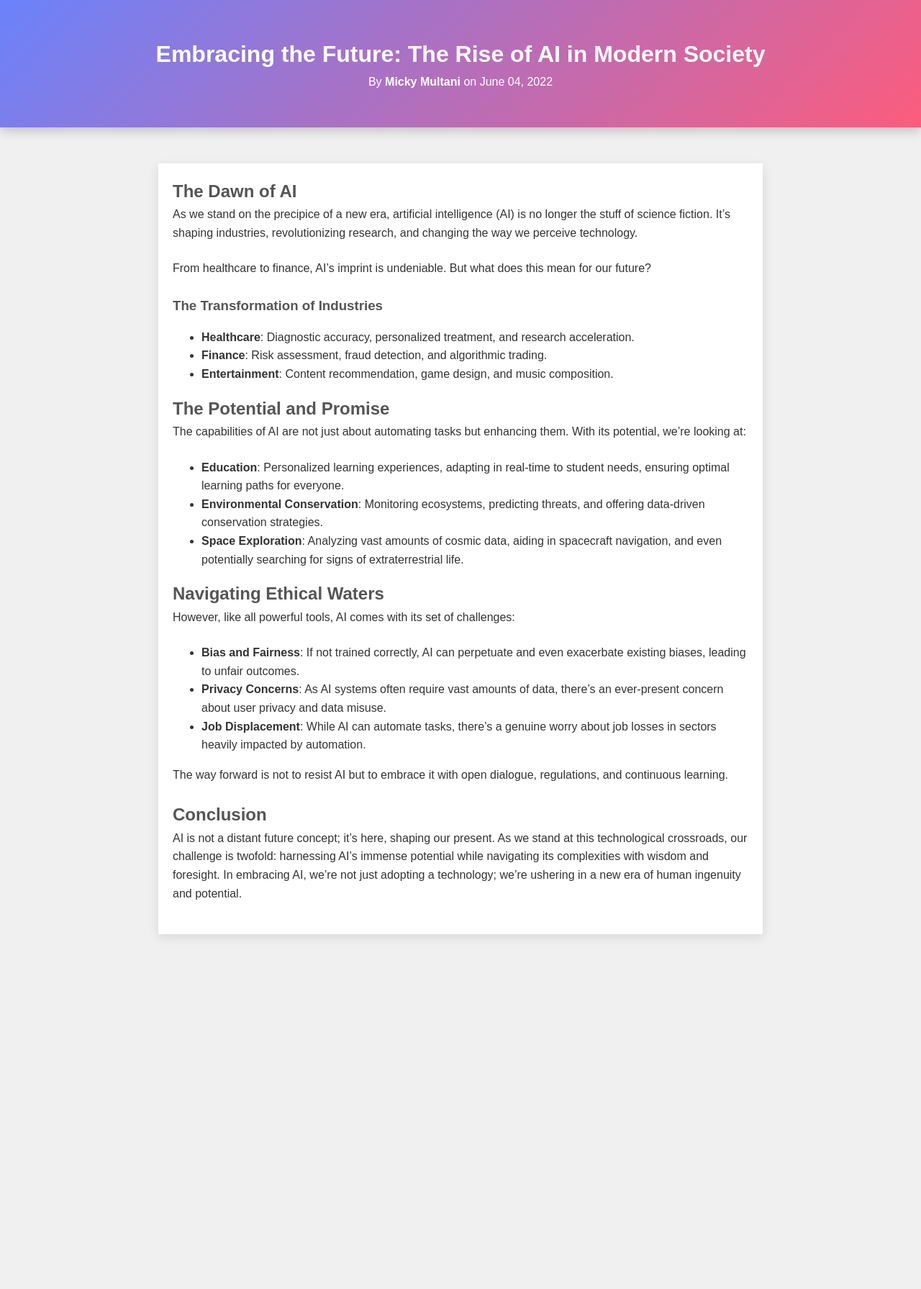
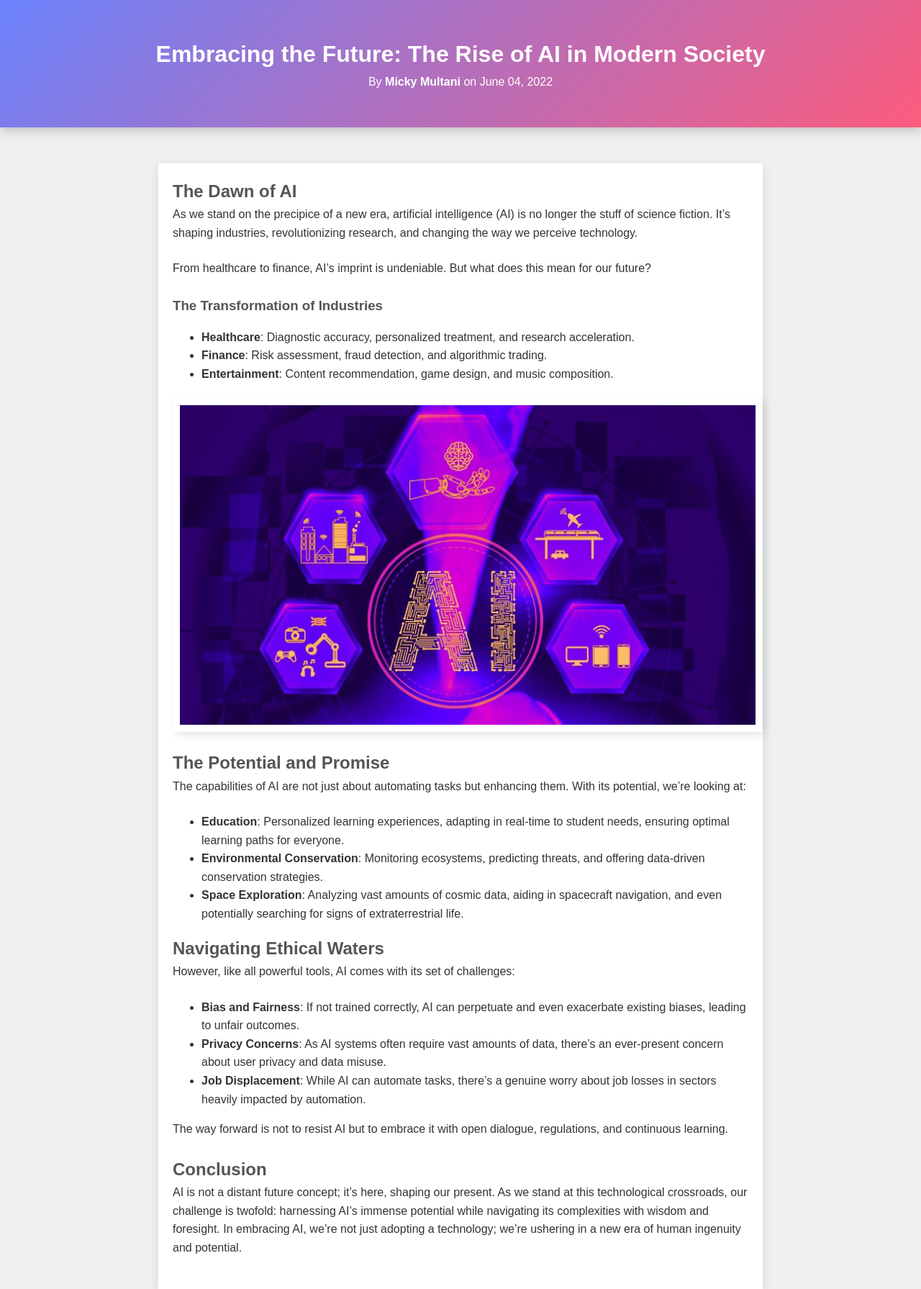
Before and after one commit to mickymultani/portfolio, a Jekyll site: the page built from _posts/2022-06-04-embracing-ai.md, in a window 1280 px wide. Shown: the whole page at 72% size. Built offline with Jekyll 4.4.1, drawn with Linux system fonts in a browser that asks for light colours.

```diff
--- a/_posts/2022-06-04-embracing-ai.md
+++ b/_posts/2022-06-04-embracing-ai.md
@@ -17,6 +17,9 @@ From healthcare to finance, AI's imprint is undeniable. But what does this mean
 - **Healthcare**: Diagnostic accuracy, personalized treatment, and research acceleration.
 - **Finance**: Risk assessment, fraud detection, and algorithmic trading.
 - **Entertainment**: Content recommendation, game design, and music composition.
+
+![AI Image]({{ site.baseurl }}/assets/images/postembraceAI.jpg)
+
 
 ## The Potential and Promise
 
--- a/assets/css/style.css
+++ b/assets/css/style.css
@@ -99,6 +99,16 @@ img.post-thumbnail {
     margin-bottom: 1.5em;
 }
 
+.post-content img {
+    max-width: 100%;
+    height: auto;
+    display: block;
+    margin: 20px 0;
+    padding: 10px;
+    box-shadow: 4px 4px 10px rgba(0,0,0,0.1);
+}
+
+
 /* You can add more specific styles for other elements like lists, images, blockquotes, etc. similar to the previous CSS we discussed. */
 
 
```
Also changed, not shown: assets/images/postembraceAI.jpg (added).
